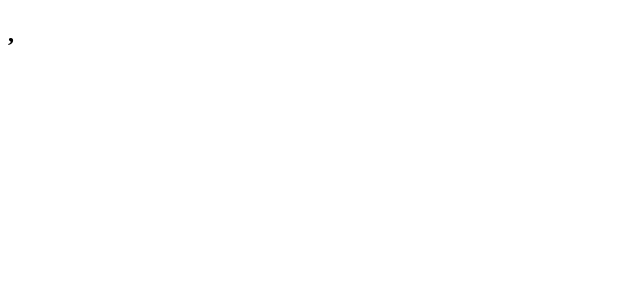
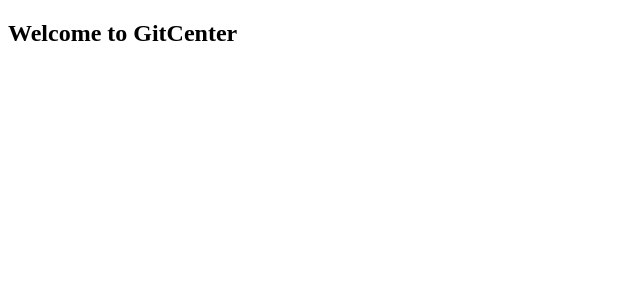
Before and after one commit to dheeraj-p/git-center-server, a Next.js app: page / in a window 1280 px wide. Shown: the top 300 px of the page, without its empty margins (0-640 px from the left). Built offline with nearby package versions, Linux system fonts and the light colour scheme.

Commit message:
Add Hello Message

```diff
--- a/pages/index.js
+++ b/pages/index.js
@@ -1,7 +1,7 @@
 export default function Home() {
   return (
     <h2>
-      {process.env.SERVER_HOST}, {process.env.SERVER_PORT}
+      Welcome to GitCenter
     </h2>
   );
 }
```
